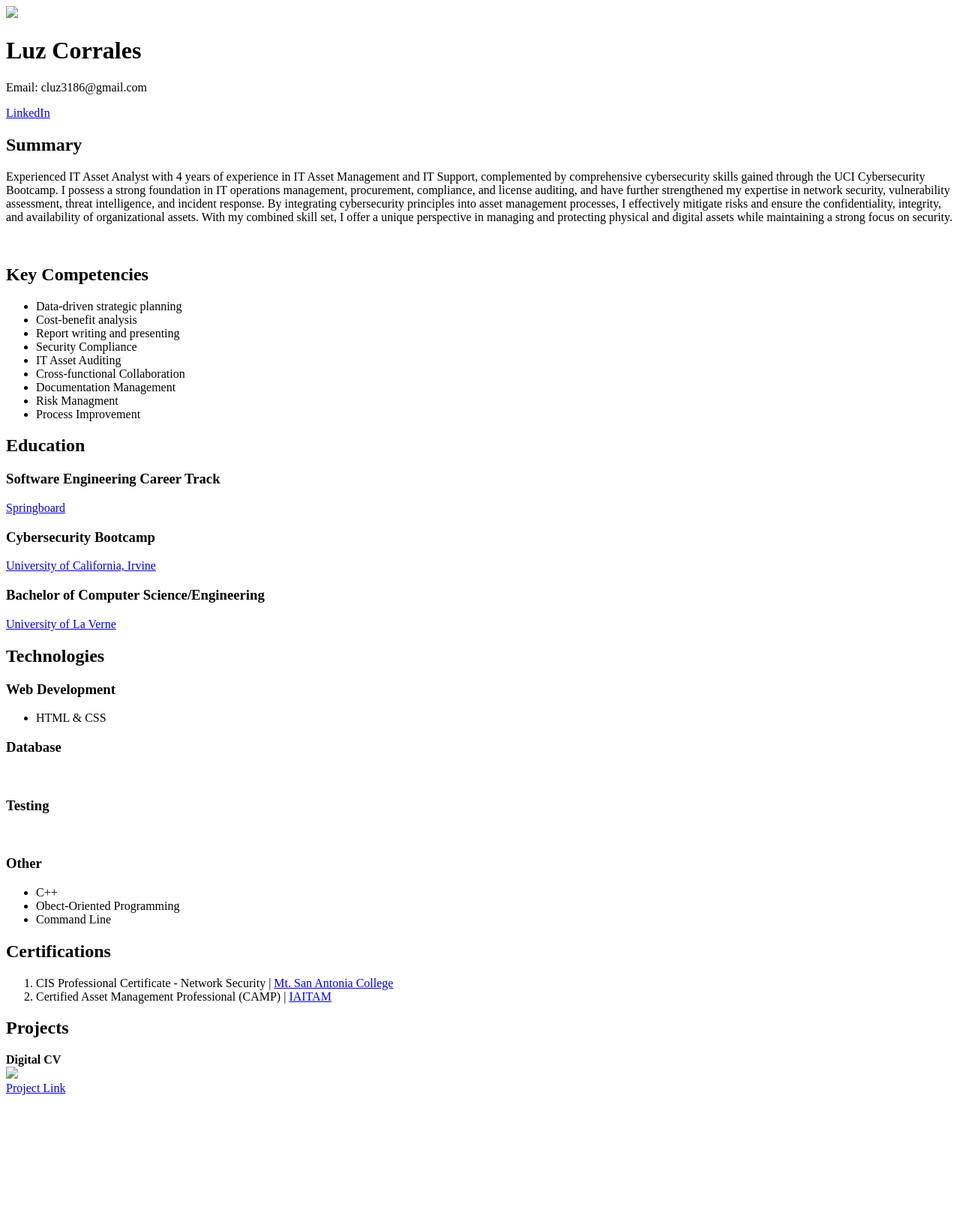
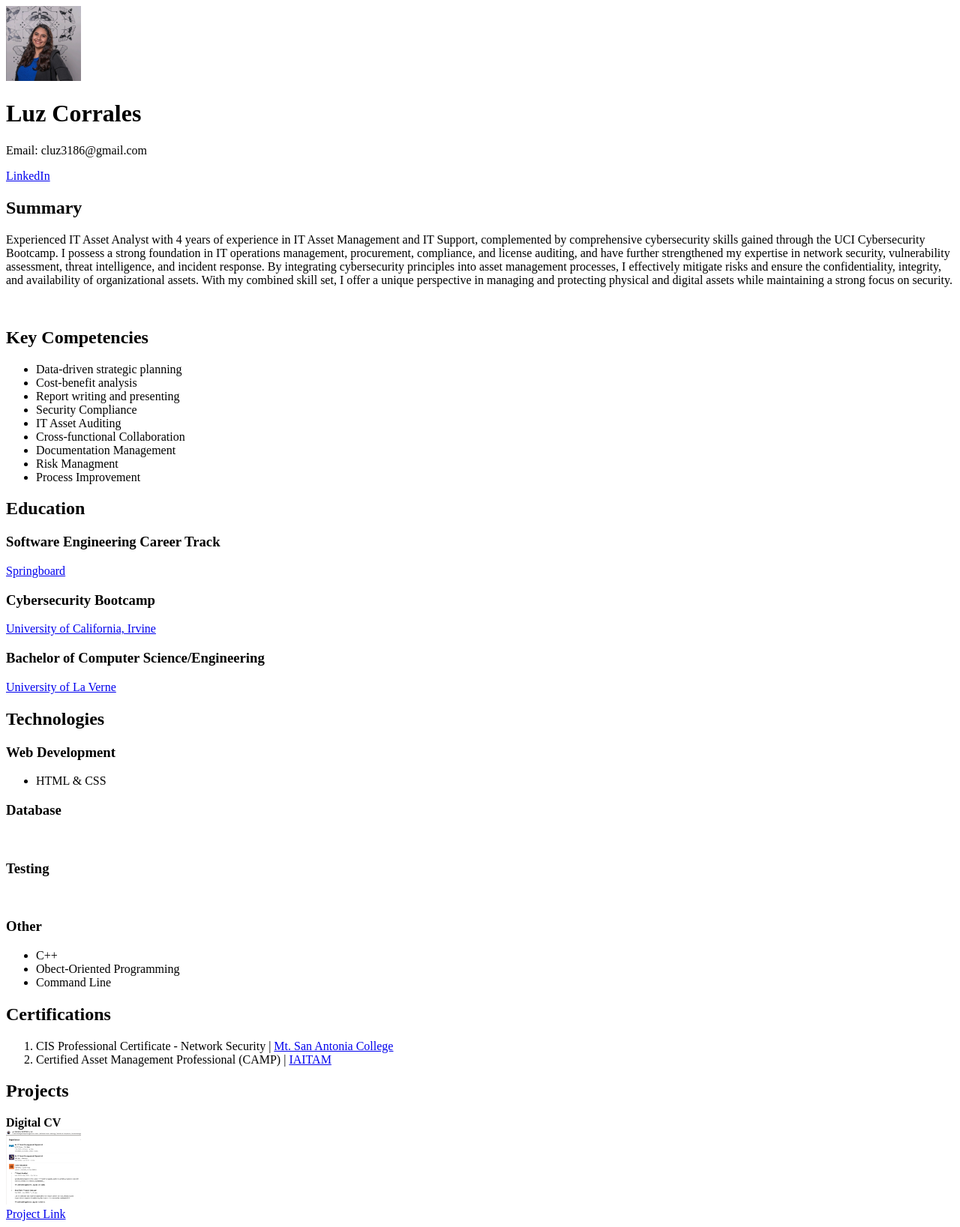
Before and after one commit to lcervantes29/Springboard-Project-1, a plain HTML site: page index.html in a window 1280 px wide. Shown: the whole page at 75% size. Before the commit the page ends 1469 px from the top, so only its background shows below. Drawn offline with Linux system fonts and the light colour scheme; the site is published under a folder, as on GitHub Pages, so addresses that start at the root find nothing.

Commit message:
made minor changes to images link

```diff
--- a/index.html
+++ b/index.html
@@ -6,7 +6,7 @@
   </head>
   <body>
     <div>
-    <img src="/images/1678388341960.jpeg" style="height: 100px;"/>
+    <img src="./images/1678388341960.jpeg" style="height: 100px;"/>
     <h1>Luz Corrales</h1>
     <p>Email: cluz3186@gmail.com</p>
     <a href="https://www.linkedin.com/in/luz-corrales/">LinkedIn</a>
@@ -58,7 +58,7 @@
     <h2>Projects</h2>
     <strong>Digital CV</strong>
     <br>
-    <img src="/images/Screenshot 2025-05-18 at 7.46.28 PM.png" style="height: 100px;">
+    <img src="./images/Screenshot 2025-05-18 at 7.46.28 PM.png" style="height: 100px;">
     <br>
     <a href="https://github.com/#">Project Link</a>
   </div>
```
